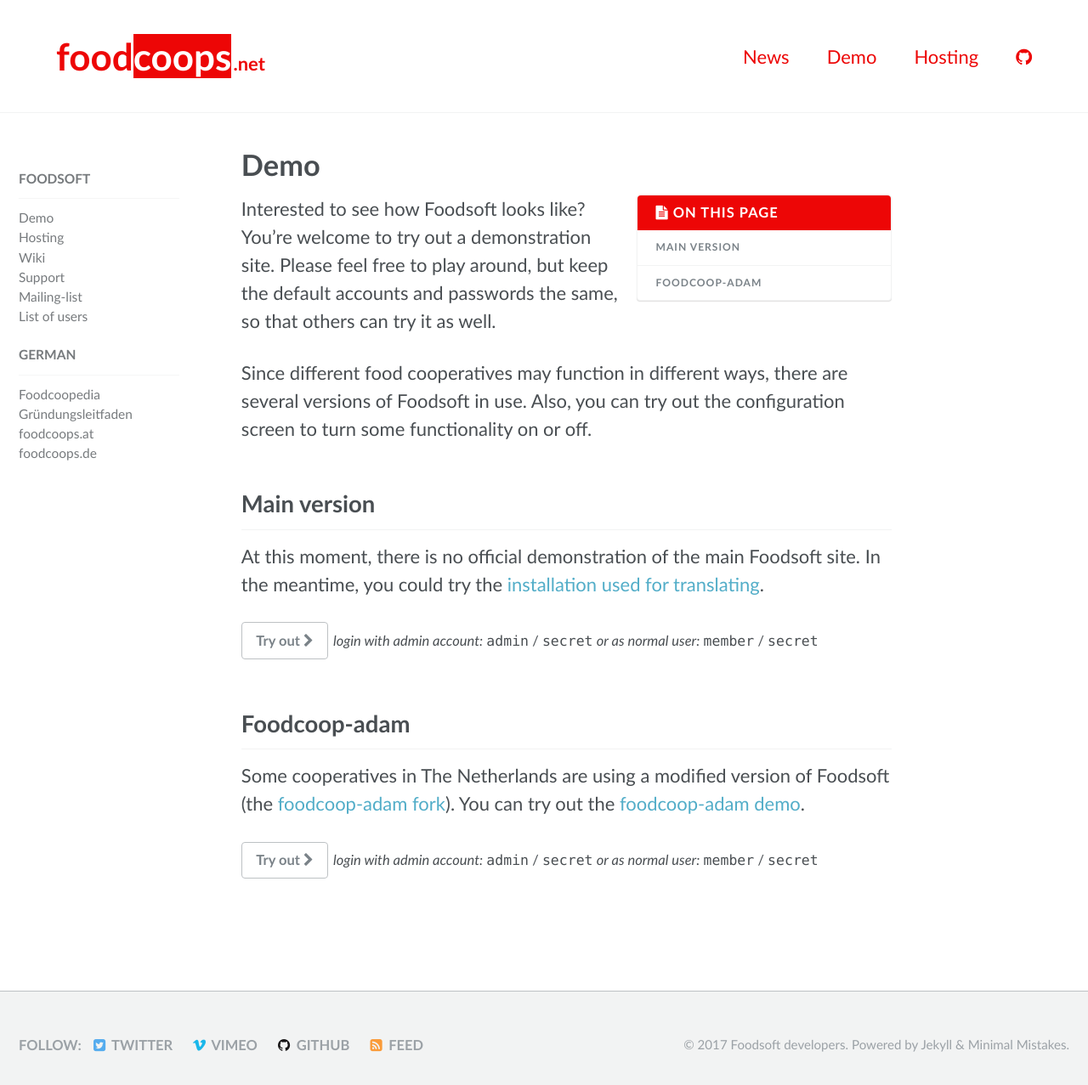
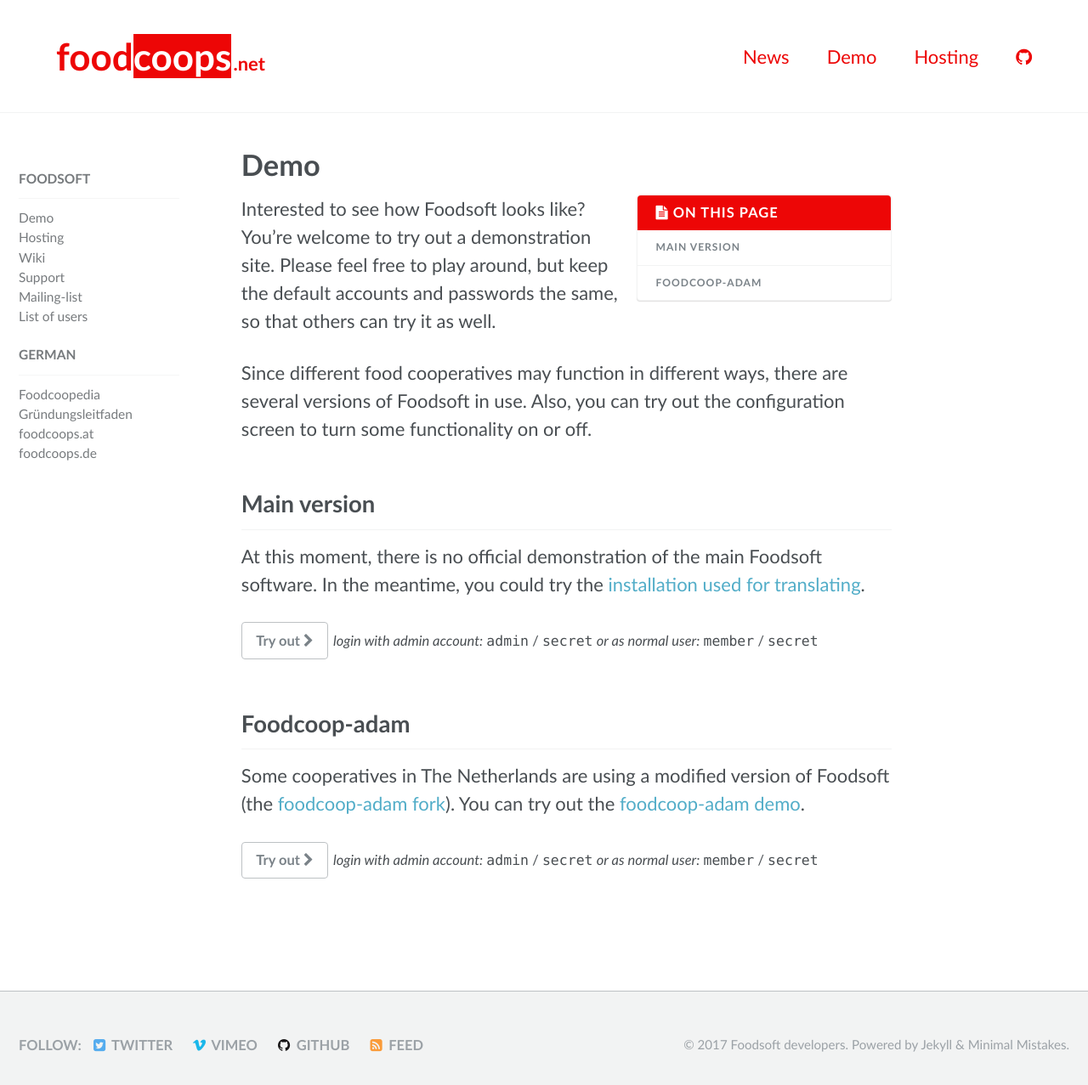
Before and after one commit to foodcoops/foodcoops.github.io, a Jekyll site: the page built from demo.md, in a window 1280 px wide and 1300 px high. Shown: the top 1277 px of the window at 85% size. Built offline with Jekyll 4.4.1, drawn with Linux system fonts in a browser that asks for light colours.

Commit message:
Fix small typos

```diff
--- a/demo.md
+++ b/demo.md
@@ -17,7 +17,7 @@
 
 ## Main version
 
-At this moment, there is no official demonstration of the main Foodsoft site. In the
+At this moment, there is no official demonstration of the main Foodsoft software. In the
 meantime, you could try the
 <a href="https://foodsoft-translation.herokuapp.com/" rel="nofollow">installation used for translating</a>.
 
```
Also changed, not shown: foodsoft-hosting.md (+1 -1 lines).
